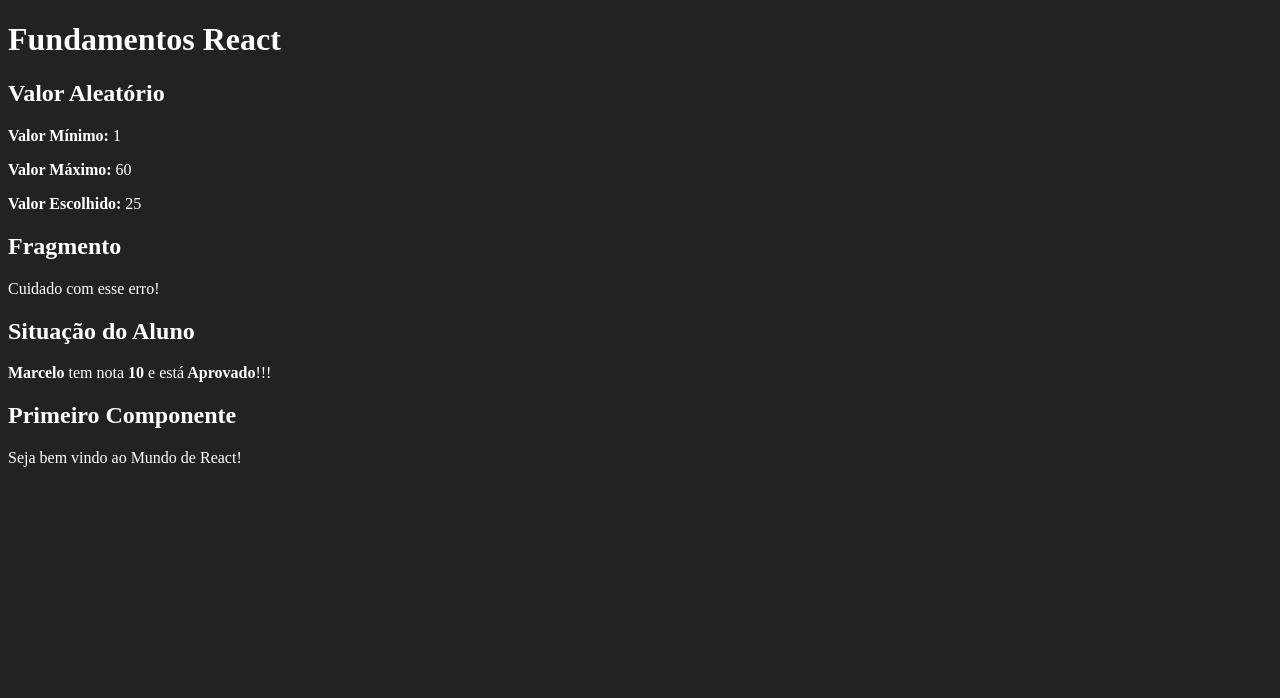
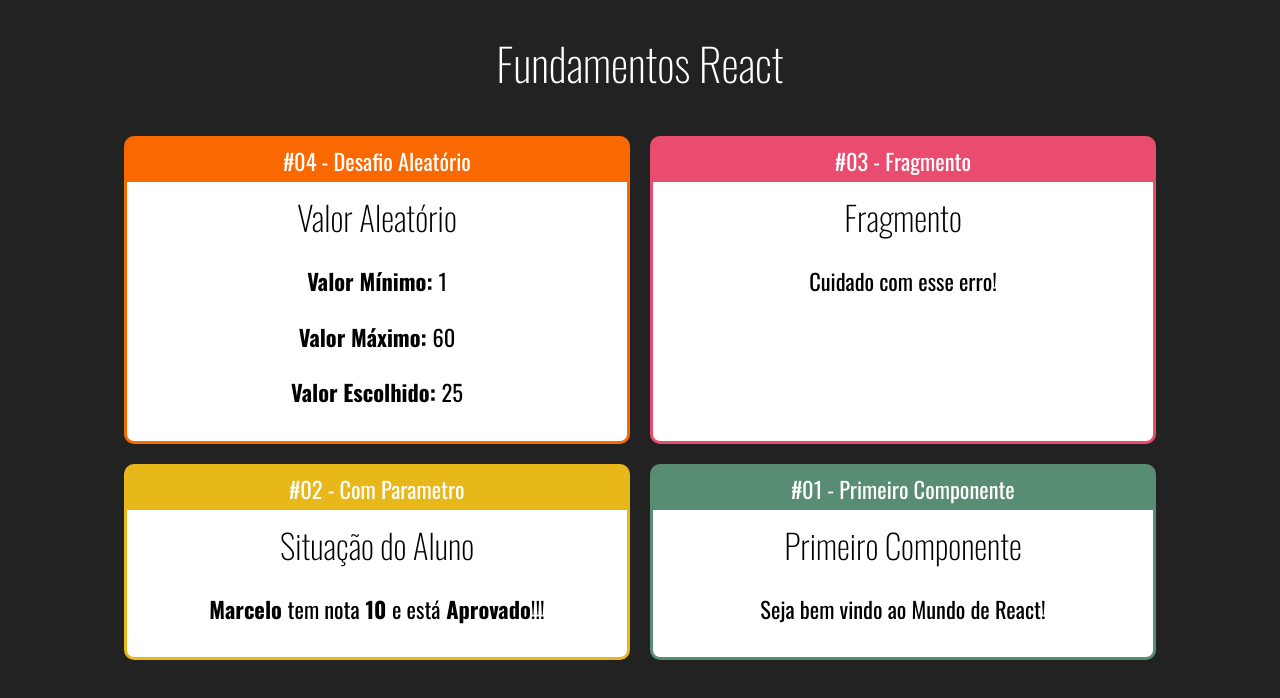
Before and after one commit to marcelo-rafael/fundamentos-react.js, a React (Create React App) app: page / in a window 1280 px wide. Shown: the top 698 px of the page. Built offline with nearby package versions, Linux system fonts and the light colour scheme.

Commit message:
componente Card

```diff
--- a/public/index.html
+++ b/public/index.html
@@ -13,11 +13,15 @@
 
     <link rel="manifest" href="%PUBLIC_URL%/manifest.json" />
 
+    <link
+      href="https://fonts.googleapis.com/css2?family=Oswald:wght@200;300;400;500;600;700&display=swap"
+      rel="stylesheet"
+    />
+
     <title>React App</title>
   </head>
   <body>
     <noscript>You need to enable JavaScript to run this app.</noscript>
     <div id="root"></div>
-
   </body>
 </html>
--- /dev/null
+++ b/src/App.css
@@ -0,0 +1,5 @@
+.App .Cards {
+  display: flex;
+  flex-wrap: wrap;
+  justify-content: center;
+}
--- a/src/App.jsx
+++ b/src/App.jsx
@@ -1,16 +1,28 @@
+import "./App.css";
 import React from "react";
 
+import Card from "./components/layout/Card";
+import Aleatorio from "./components/basicos/Aleatorio";
+import Fragmento from "./components/basicos/Fragmento";
+import ComParametro from "./components/basicos/ComParametro";
 import Primeiro from "./components/basicos/Primeiro";
-import ComParametro from "./components/basicos/ComParametro";
-import Fragmento from "./components/basicos/Fragmento";
-import Aleatorio from './components/basicos/Aleatorio'
 
 export default () => (
-  <div id="app">
+  <div className="App">
     <h1>Fundamentos React</h1>
-    <Aleatorio min={1} max={60} />
-    <Fragmento />
-    <ComParametro titulo="Situação do Aluno" aluno="Marcelo" nota={10.0} />
-    <Primeiro></Primeiro>
+    <div className="Cards">
+      <Card titulo="#04 - Desafio Aleatório" color="#fa6900">
+        <Aleatorio min={1} max={60} />
+      </Card>
+      <Card titulo="#03 - Fragmento" color="#e94c6f">
+        <Fragmento />
+      </Card>
+      <Card titulo="#02 - Com Parametro" color="#e8b71a">
+        <ComParametro titulo="Situação do Aluno" aluno="Marcelo" nota={10.0} />
+      </Card>
+      <Card titulo="#01 - Primeiro Componente" color="#588c73">
+        <Primeiro />
+      </Card>
+    </div>
   </div>
 );
--- /dev/null
+++ b/src/components/layout/Card.css
@@ -0,0 +1,24 @@
+.Card {
+  border: 3px solid;
+  border-radius: 10px;
+  overflow: hidden;
+  margin: 10px;
+
+  display: flex;
+  flex-direction: column;
+  max-width: 500px;
+  min-width: 500px;
+}
+
+.Card .Title {
+  padding: 5px 0;
+  display: flex;
+  justify-content: center;
+}
+
+.Card .Content {
+  flex: 1;
+  background-color: #fff;
+  color: #000;
+  padding: 10px;
+}
--- /dev/null
+++ b/src/components/layout/Card.jsx
@@ -0,0 +1,15 @@
+import "./Card.css";
+import React from "react";
+
+export default (props) => {
+  const cardStyle = {
+    backgroundColor: props.color || "#f00",
+    borderColor: props.color || "#f00",
+  };
+  return (
+    <div className="Card" style={cardStyle}>
+      <div className="Title">{props.titulo}</div>
+      <div className="Content">{props.children}</div>
+    </div>
+  );
+};
--- a/src/index.css
+++ b/src/index.css
@@ -1,4 +1,18 @@
 body {
   background-color: #222;
   color: #fff;
+  font-family: "Oswald", sans-serif;
+  text-align: center;
+  font-size: 1.4rem;
 }
+
+h1,
+h2,
+h3 {
+  font-weight: 200;
+}
+
+h2,
+h3 {
+  margin: 0;
+}
```
